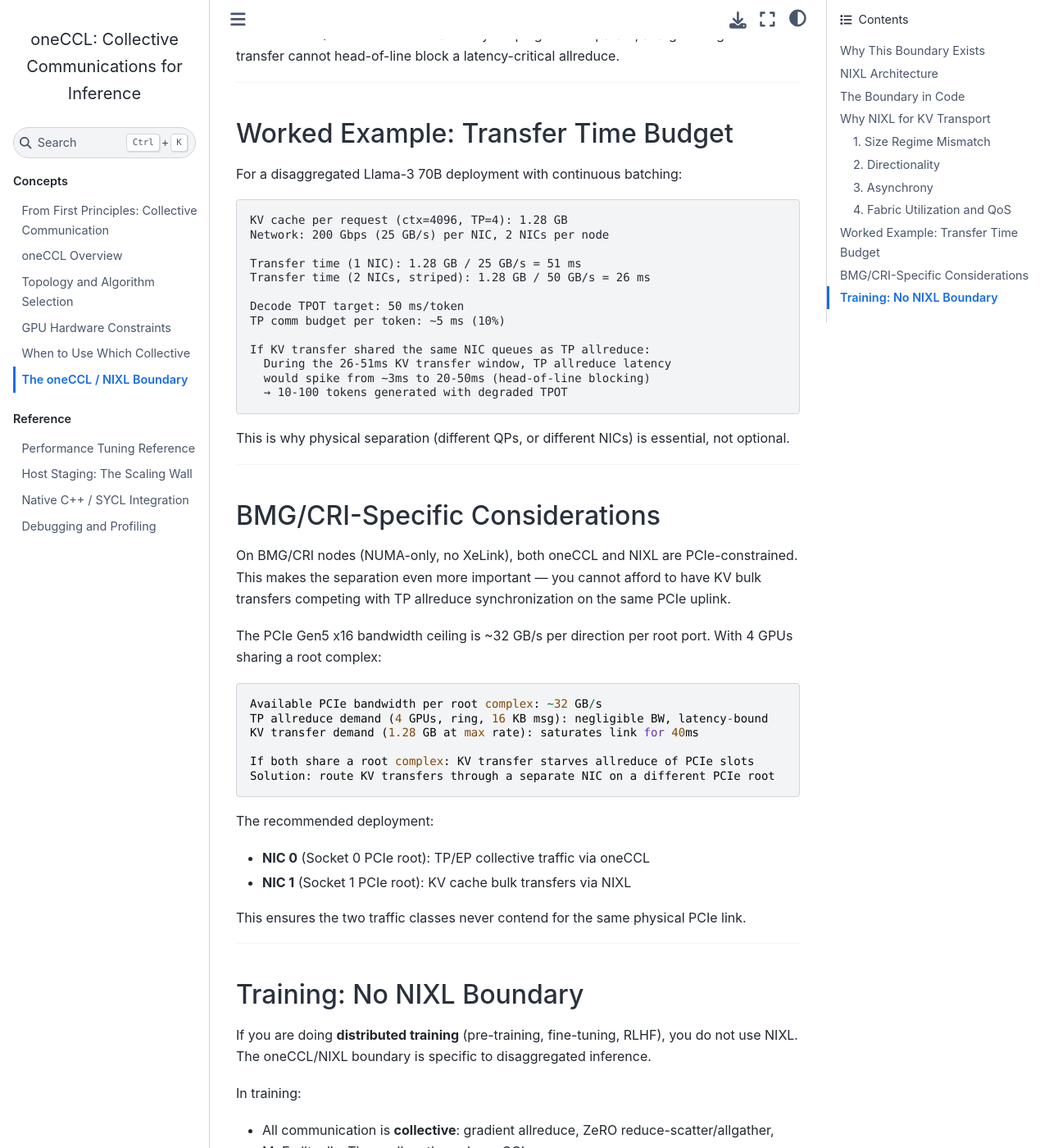
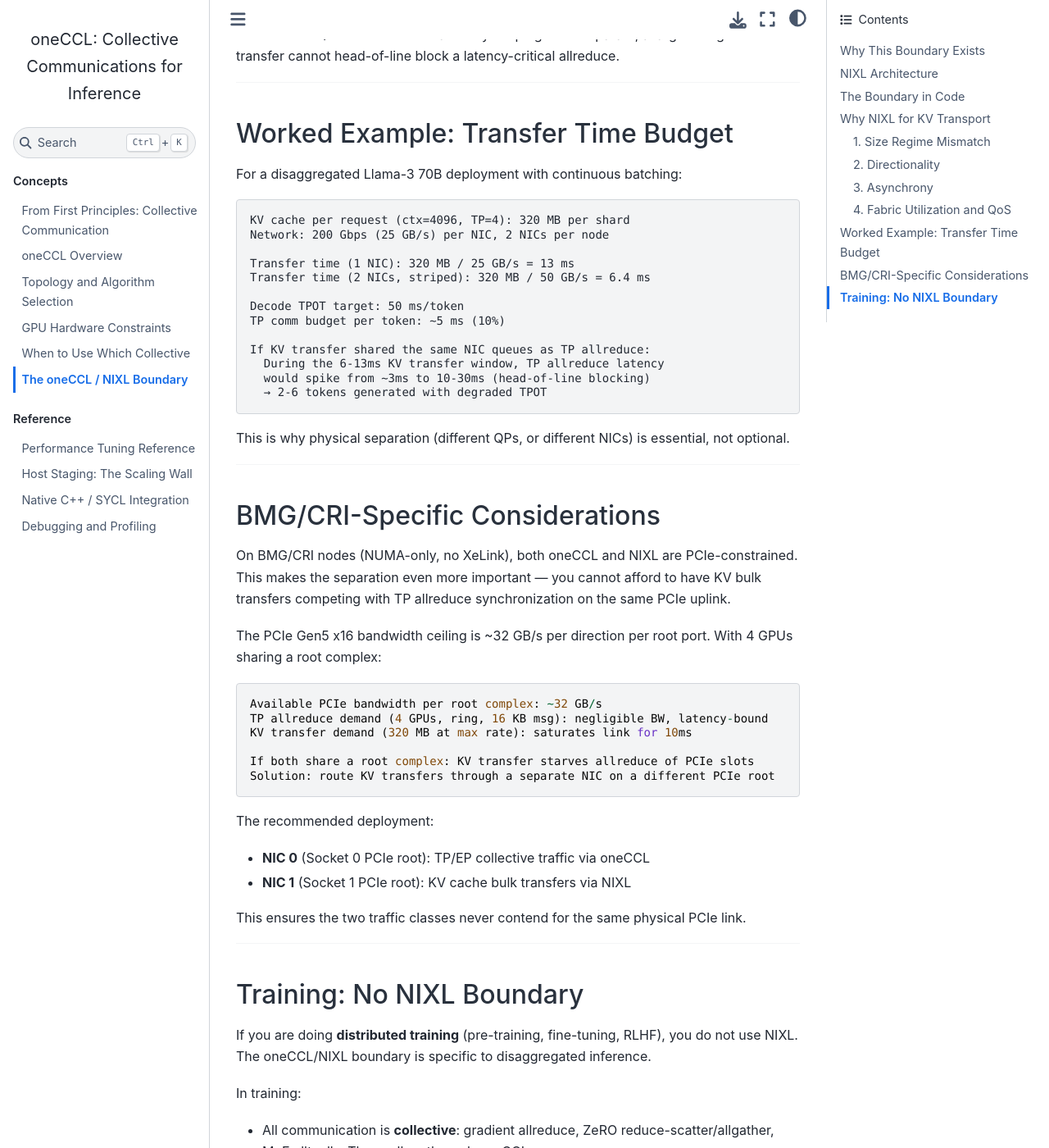
Before and after one commit to tsg-/oneccl-tutorial, a Jupyter Book: the page built from chapters/nixl_boundary.md, in a window 1280 px wide and 1400 px high, scrolled down 3897 px. Shown: the whole window at 82% size. Built offline with Jupyter Book 1.0.4 settings and Sphinx 7.4.7 and the Sphinx Book theme 1.1.4, drawn with Linux system fonts in a browser that asks for light colours; pages that are not in the unit, such as notebooks, are missing from menus; some of the changed text lies outside the part shown.

Commit message:
Fix arithmetic and factual errors across tutorial tree
- 00_foundations: fix total data moved (3.84→3.75 MB), centralized reduce
  γ cost (nγ→(p-1)nγ), ring ownership assignment to match traced example
- nixl_boundary: fix KV heads per TP shard (8→2 for Llama-3 70B with TP=4),
  cascade corrected sizes through all downstream transfer time calculations
- 03a notebook: fix message size comments to match arithmetic
- 03_when_to_use: fix MoE peak recv buffer (16→18 tokens matching example)

Co-Authored-By: Claude Opus 4.6 <noreply@anthropic.com>

````diff
--- a/chapters/nixl_boundary.md
+++ b/chapters/nixl_boundary.md
@@ -96,17 +96,17 @@ KV caches for long-context models are massive:
 ```
 Llama-3 70B, context=4096, TP=4:
   Layers: 80
-  KV heads per TP shard: 8 (GQA)
+  KV heads per TP shard: 2 (GQA: 8 total KV heads / TP=4)
   Head dim: 128
-  KV per layer: 2 × 8 × 4096 × 128 × 2 bytes (BF16) = 16 MB
-  Total KV cache: 80 × 16 MB = 1.28 GB per TP shard
+  KV per layer per shard: 2 × 2 × 4096 × 128 × 2 bytes (BF16) = 4 MB
+  Total KV cache per shard: 80 × 4 MB = 320 MB
 
 Llama-3 70B, context=32768:
-  Total KV cache: 80 × 128 MB = 10.24 GB per TP shard
+  Total KV cache per shard: 80 × 32 MB = 2.56 GB
 ```
 
-Routing 1-10 GB through oneCCL Ring Allreduce would:
-- Consume all PCIe bandwidth for 40-400 ms (at 25 GB/s)
+Routing 320 MB–2.5 GB through oneCCL Ring Allreduce would:
+- Consume all PCIe bandwidth for 13-100 ms (at 25 GB/s)
 - Block all 160 TP allreduces during that time (stalling decode for the entire cluster)
 - Require all ranks to participate (even ranks that don't need the KV data)
 
@@ -163,19 +163,19 @@ in-flight KV transfer cannot head-of-line block a latency-critical allreduce.
 For a disaggregated Llama-3 70B deployment with continuous batching:
 
 ```
-KV cache per request (ctx=4096, TP=4): 1.28 GB
+KV cache per request (ctx=4096, TP=4): 320 MB per shard
 Network: 200 Gbps (25 GB/s) per NIC, 2 NICs per node
 
-Transfer time (1 NIC): 1.28 GB / 25 GB/s = 51 ms
-Transfer time (2 NICs, striped): 1.28 GB / 50 GB/s = 26 ms
+Transfer time (1 NIC): 320 MB / 25 GB/s = 13 ms
+Transfer time (2 NICs, striped): 320 MB / 50 GB/s = 6.4 ms
 
 Decode TPOT target: 50 ms/token
 TP comm budget per token: ~5 ms (10%)
 
 If KV transfer shared the same NIC queues as TP allreduce:
-  During the 26-51ms KV transfer window, TP allreduce latency
-  would spike from ~3ms to 20-50ms (head-of-line blocking)
-  → 10-100 tokens generated with degraded TPOT
+  During the 6-13ms KV transfer window, TP allreduce latency
+  would spike from ~3ms to 10-30ms (head-of-line blocking)
+  → 2-6 tokens generated with degraded TPOT
 ```
 
 This is why physical separation (different QPs, or different NICs) is essential, not
@@ -195,7 +195,7 @@ The PCIe Gen5 x16 bandwidth ceiling is ~32 GB/s per direction per root port. Wit
 ```
 Available PCIe bandwidth per root complex: ~32 GB/s
 TP allreduce demand (4 GPUs, ring, 16 KB msg): negligible BW, latency-bound
-KV transfer demand (1.28 GB at max rate): saturates link for 40ms
+KV transfer demand (320 MB at max rate): saturates link for 10ms
 
 If both share a root complex: KV transfer starves allreduce of PCIe slots
 Solution: route KV transfers through a separate NIC on a different PCIe root
````
Also changed, not shown: chapters/00_foundations.md (+4 -4 lines), chapters/03_when_to_use.md (+1 -1 lines), 1 other file.
